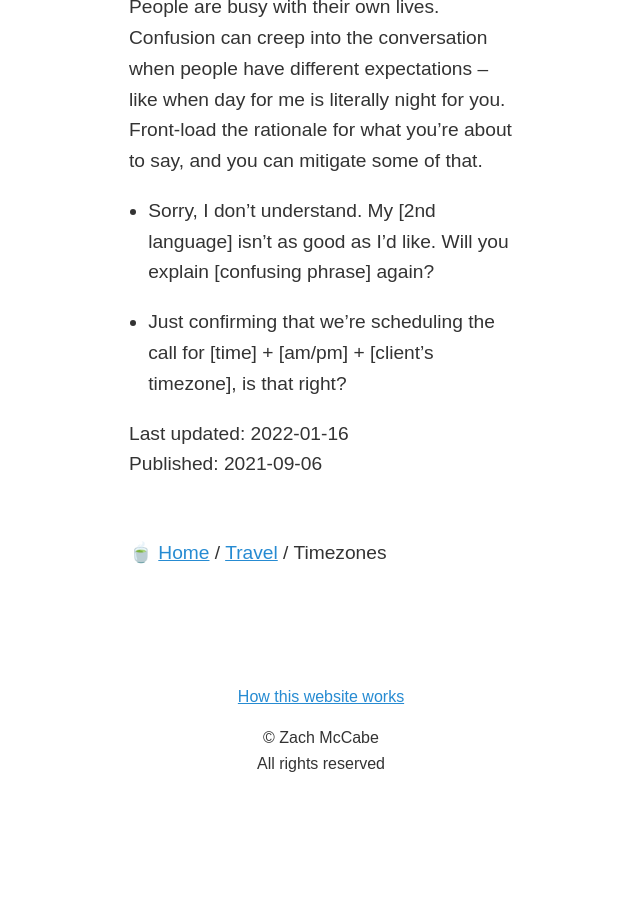
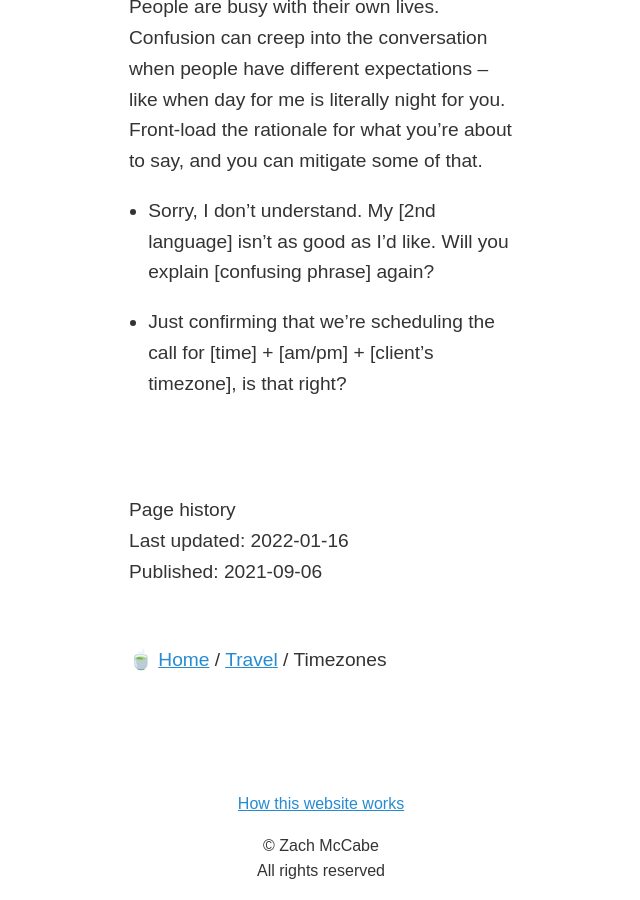
Before and after one commit to zachmccabe/zachmccabe.github.io, a Jekyll site: the page built from _travel/timezones.md, in a window 1280 px wide and 900 px high, scrolled down 5780 px. Shown: the whole window, without its empty margins (319-959 px from the left). Built offline with Jekyll 4.4.1, drawn with Linux system fonts in a browser that asks for light colours; before the commit the page ends 6572 px from its top, so only the background shows below that.

Commit message:
Update print_history.html
Adding margin top CSS

```diff
--- a/_includes/print_history.html
+++ b/_includes/print_history.html
@@ -1 +1 @@
-<p>Last updated: {{ page.update | date: "%F" }}<br/>Published: {{ page.date | date: "%F" }}</p>
+<p style="margin-top:5em;">Page history<br/>Last updated: {{ page.update | date: "%F" }}<br/>Published: {{ page.date | date: "%F" }}</p>
```
